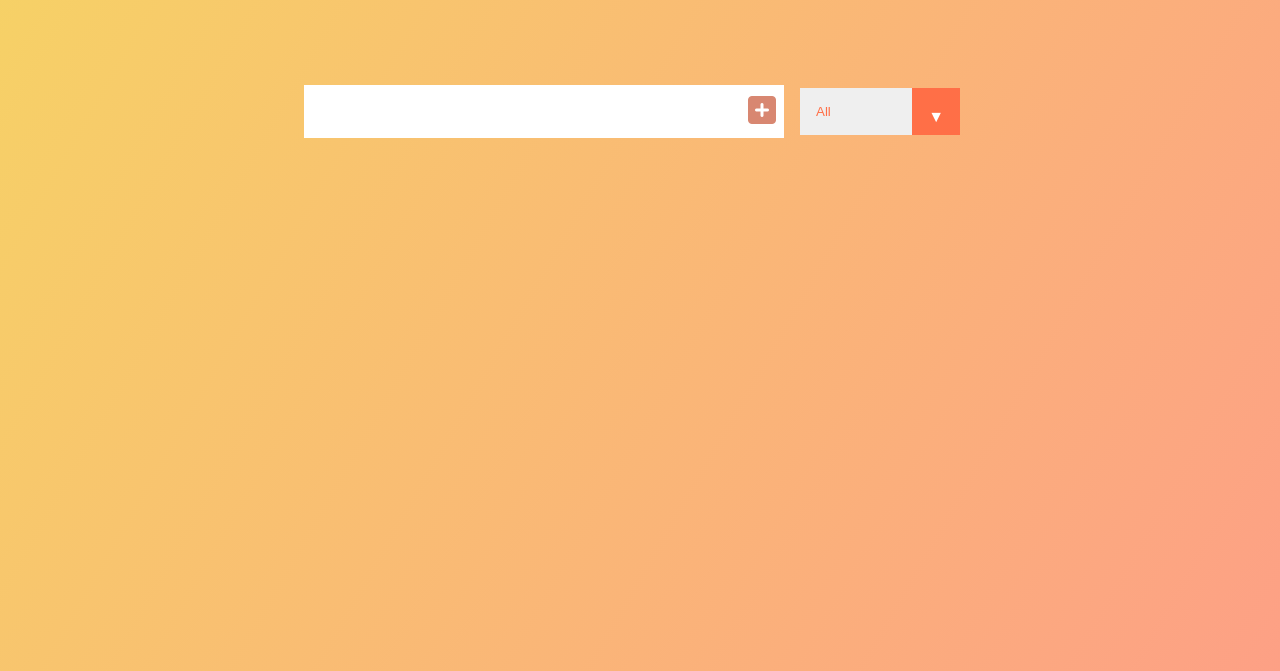
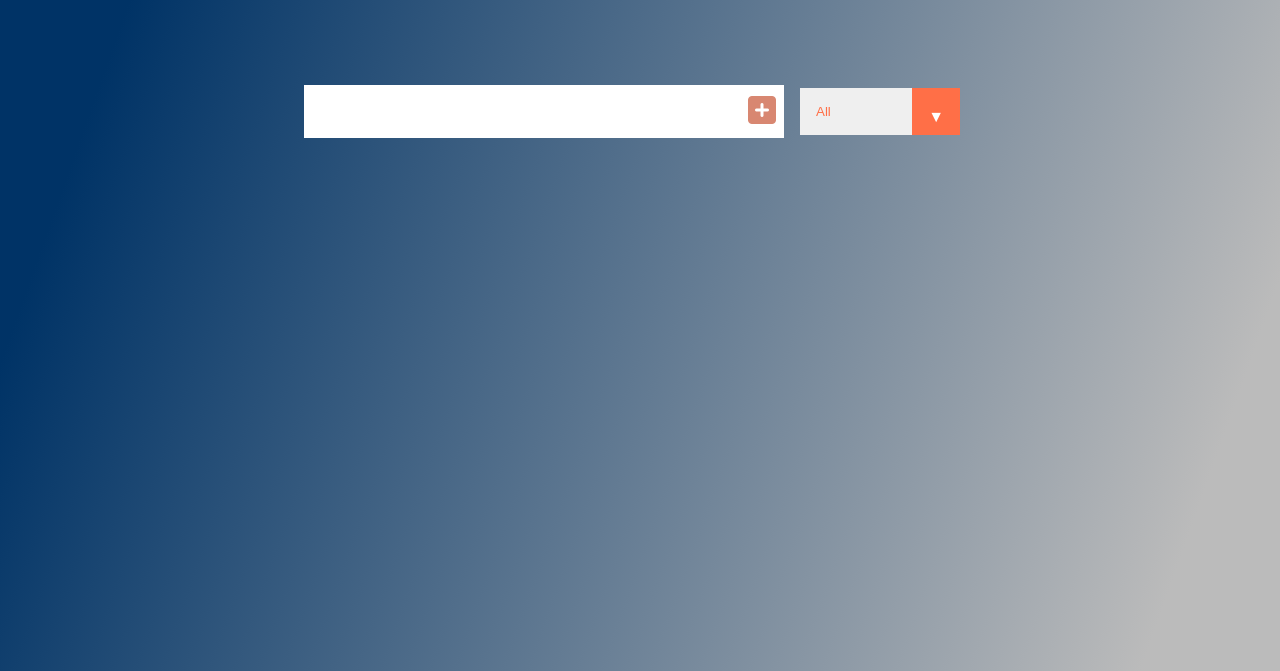
Before and after one commit to josea-fuentes/todo-list-vanilla-js, a plain HTML site: page index.html in a window 1280 px wide. Shown: the part 129-800 px from the top of the page. Drawn offline with Linux system fonts and the light colour scheme.

Commit message:
Changes in background gradient

```diff
--- a/styles.css
+++ b/styles.css
@@ -5,7 +5,7 @@
 }
 
 body {
-    background-image: linear-gradient(120deg, #f6d365, #fda085);
+    background-image: linear-gradient( 109.6deg,  rgba(0,51,102,1) 11.2%, #bbb 91.1% );
     color: white;
     font-family: "Poppins", sans-serif;
     min-height: 100vh;
```
